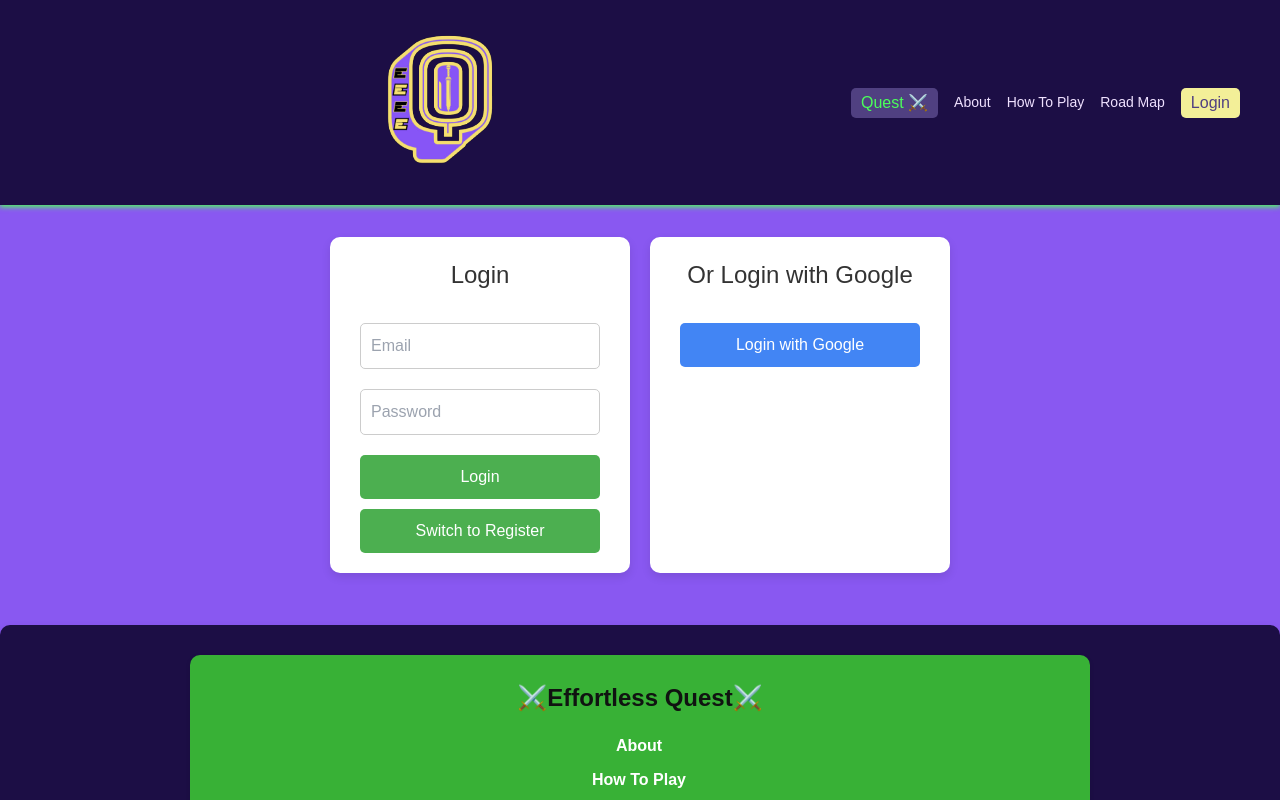
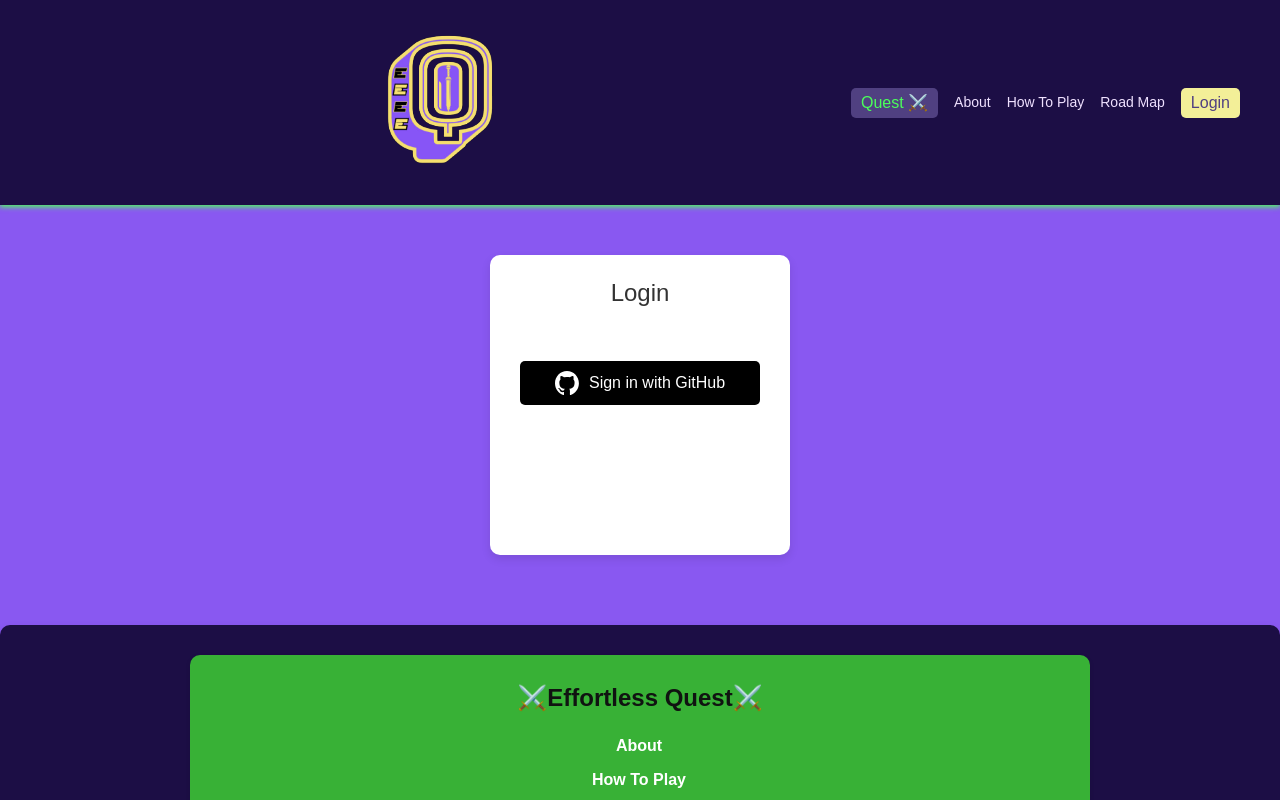
Before and after one commit to Effortless-Quest/effortlessquest, a Next.js app: page /000001/login in a window 1280 px wide. Shown: the top 800 px of the page. Built offline with nearby package versions, Linux system fonts and the light colour scheme; no server answers.

Commit message:
login with github

```diff
--- a/app/000001/login/auth.css
+++ b/app/000001/login/auth.css
@@ -11,7 +11,7 @@
     gap: 20px;
   }
 
-  .auth-card, .google-auth-card {
+  .auth-card {
     position: relative;
     background-color: white;
     padding: 20px 30px;
@@ -20,6 +20,7 @@
     width: 300px;
     text-align: center;
     box-sizing: border-box;
+    height: 300px;
   }
 
   .auth-card h1, .google-auth-card h2 {
@@ -39,8 +40,8 @@
   .auth-card button, .google-signin-btn {
     width: 100%;
     padding: 10px;
-    margin-top: 10px;
-    background-color: #4caf50;
+    margin-top: 50px;
+    background-color:rgb(0, 0, 0);
     color: white;
     border: none;
     border-radius: 5px;
@@ -51,14 +52,23 @@
     background-color: #45a049;
   }
 
-  .google-signin-btn {
-    background-color: #4285f4;
+
+  .github-btn {
+    display: flex;
+    align-items: center;
+    justify-content: center;
+    background-color: #24292f; /* GitHub dark color */
+    color: white;
+    font-size: 16px;
+    padding: 12px 24px;
+    border: none;
+    border-radius: 8px;
+    cursor: pointer;
+    width: 200px;
   }
 
-  .google-signin-btn:hover {
-    background-color: #357ae8;
+  .github-logo {
+    width: 24px; /* Adjust the size of the logo */
+    height: 24px;
+    margin-right: 10px; /* Add some space between the logo and text */
   }
-
-  .google-signin-btn:active {
-    background-color: #2c63bf;
-  }
--- a/app/000001/login/page.tsx
+++ b/app/000001/login/page.tsx
@@ -1,13 +1,7 @@
 "use client"; // Required for client-side rendering
 
 import { useState, useEffect } from "react";
-import {
-  signInWithEmailAndPassword,
-  createUserWithEmailAndPassword,
-  GoogleAuthProvider,
-  signInWithPopup,
-  onAuthStateChanged, // Added import here
-} from "firebase/auth";
+import { signInWithPopup, GithubAuthProvider, onAuthStateChanged } from "firebase/auth";
 import { useRouter } from "next/navigation"; // Import useRouter
 import { auth } from "../../../firebase/firebaseConfig";
 import "./auth.css";
@@ -17,9 +11,6 @@ import Footer from "../../000000/0-0-footer/footer";
 
 export default function Home() {
   const router = useRouter(); // Initialize useRouter
-  const [email, setEmail] = useState("");
-  const [password, setPassword] = useState("");
-  const [isRegister, setIsRegister] = useState(false);
   const [error, setError] = useState("");
 
   // UseEffect hook to check auth state
@@ -32,41 +23,19 @@ export default function Home() {
     return () => unsubscribe(); // Cleanup listener
   }, [router]);
 
-  // Handle Email/Password Authentication
-  const handleAuth = async () => {
+  // GitHub Sign-In Handler
+  const handleGitHubSignIn = async () => {
+    const provider = new GithubAuthProvider();
     try {
-      if (isRegister) {
-        await createUserWithEmailAndPassword(auth, email, password);
-        alert("User registered successfully!");
-      } else {
-        await signInWithEmailAndPassword(auth, email, password);
-        alert("Login successful!");
-        router.push("/000002/townhall"); // Redirect to the townhall page
-      }
-      setEmail("");
-      setPassword("");
-      setError("");
+      const result = await signInWithPopup(auth, provider);
+      const user = result.user;
+      alert("GitHub login successful!");
+      router.push("/000002/townhall"); // Redirect to the townhall page
     } catch (err: unknown) {
       if (err instanceof Error) {
         setError(err.message);
       } else {
         setError("An error occurred. Please try again.");
-      }
-    }
-  };
-
-  // Handle Google Authentication
-  const handleGoogleSignIn = async () => {
-    try {
-      const provider = new GoogleAuthProvider();
-      await signInWithPopup(auth, provider);
-      alert("Login with Google successful!");
-      router.push("/000002/townhall"); // Redirect to the dashboard page
-    } catch (err: unknown) {
-      if (err instanceof Error) {
-        setError(err.message);
-      } else {
-        setError("Failed to sign in with Google. Please try again.");
       }
     }
   };
@@ -78,31 +47,15 @@ export default function Home() {
       <div className="home-container">
         <div className="auth-wrapper">
           <div className="auth-card">
-            <h1>{isRegister ? "Register" : "Login"}</h1>
+            <h1>Login</h1>
             {error && <p style={{ color: "red" }}>{error}</p>}
-            <input
-              type="email"
-              placeholder="Email"
-              value={email}
-              onChange={(e) => setEmail(e.target.value)}
-              className="cursor-none"
-            />
-            <input
-              type="password"
-              placeholder="Password"
-              value={password}
-              onChange={(e) => setPassword(e.target.value)}
-              className="cursor-none"
-            />
-            <button onClick={handleAuth}>{isRegister ? "Register" : "Login"}</button>
-            <button onClick={() => setIsRegister(!isRegister)}>
-              Switch to {isRegister ? "Login" : "Register"}
-            </button>
-          </div>
-          <div className="google-auth-card">
-            <h2>Or Login with Google</h2>
-            <button className="google-signin-btn" onClick={handleGoogleSignIn}>
-              Login with Google
+            <button onClick={handleGitHubSignIn} className="github-btn">
+              <img
+                src="/elif-logo/github.svg"
+                alt="GitHub Logo"
+                className="github-logo"
+              />
+              Sign in with GitHub
             </button>
           </div>
         </div>
```
Also changed, not shown: public/elif-logo/github.svg (added).
